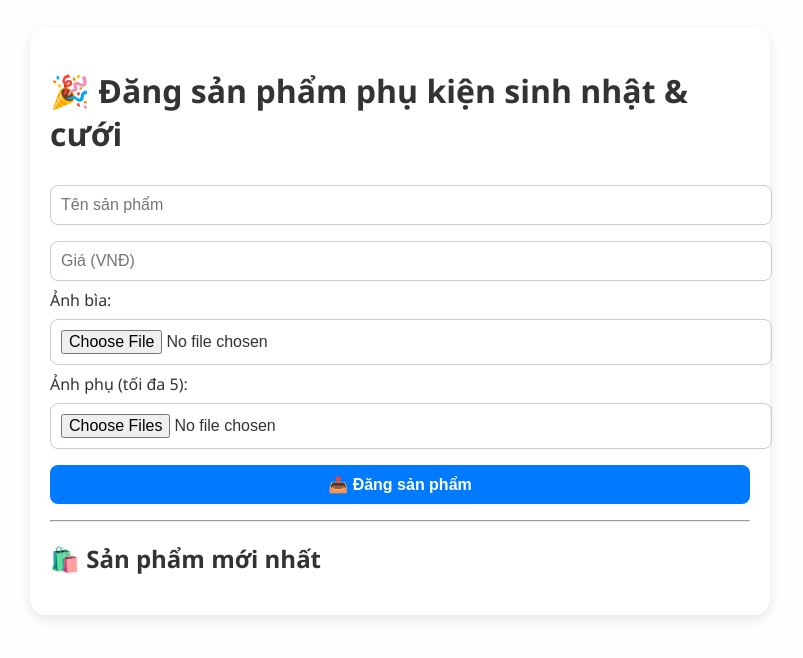
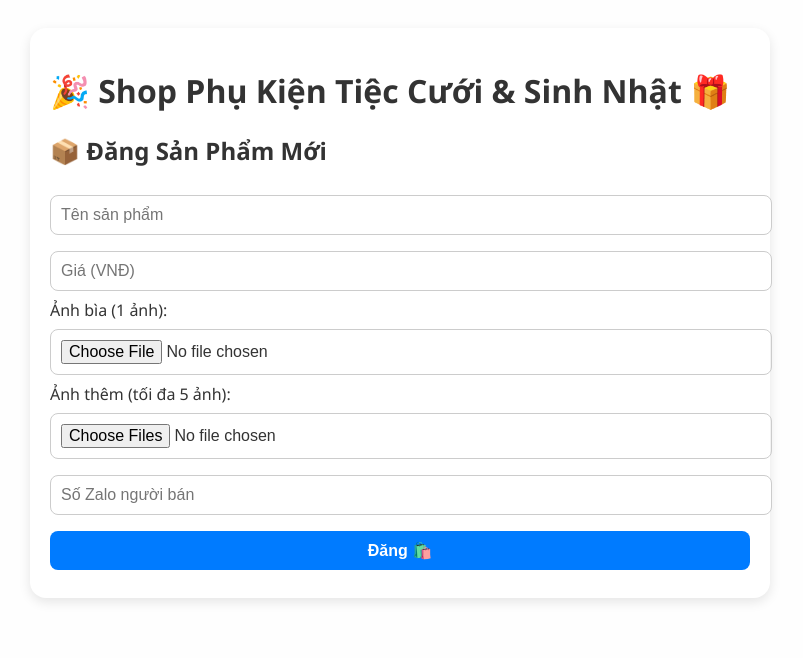
Before and after one commit to trongtuyen89/shop.github.io, a website: page index.html in a window 1280 px wide. Shown: the whole page, without its empty margins (240-1043 px from the left). Drawn offline with Linux system fonts and the light colour scheme; no server answers.

Commit message:
Update index.html

```diff
--- a/index.html
+++ b/index.html
@@ -3,31 +3,27 @@
 <head>
   <meta charset="UTF-8" />
   <meta name="viewport" content="width=device-width, initial-scale=1.0"/>
-  <title>Shop NTR Khang</title>
+  <title>🎉 Shop Phụ Kiện Tiệc Cưới & Sinh Nhật 🎁</title>
   <link rel="stylesheet" href="style.css" />
 </head>
 <body>
   <div class="container">
-    <h1>🎉 Đăng sản phẩm phụ kiện sinh nhật & cưới</h1>
-    <form id="uploadForm">
-      <input type="text" id="name" placeholder="Tên sản phẩm" required /><br>
-      <input type="number" id="price" placeholder="Giá (VNĐ)" required /><br>
+    <h1>🎉 Shop Phụ Kiện Tiệc Cưới & Sinh Nhật 🎁</h1>
+    <h2>📦 Đăng Sản Phẩm Mới</h2>
 
-      <label>Ảnh bìa:</label>
-      <input type="file" id="cover" accept="image/*" required /><br>
+    <form id="uploadForm" enctype="multipart/form-data" method="POST" action="https://shoptuyentran-backend.onrender.com/upload">
+      <input type="text" name="name" placeholder="Tên sản phẩm" required /><br>
+      <input type="number" name="price" placeholder="Giá (VNĐ)" required /><br>
 
-      <label>Ảnh phụ (tối đa 5):</label>
-      <input type="file" id="moreImages" accept="image/*" multiple /><br>
+      <label>Ảnh bìa (1 ảnh):</label><br>
+      <input type="file" name="cover" accept="image/*" required /><br>
 
-      <button type="submit">📤 Đăng sản phẩm</button>
+      <label>Ảnh thêm (tối đa 5 ảnh):</label><br>
+      <input type="file" name="images" accept="image/*" multiple /><br>
+
+      <input type="text" name="zalo" placeholder="Số Zalo người bán" required /><br>
+      <button type="submit">Đăng 🛍️</button>
     </form>
-
-    <hr />
-
-    <h2>🛍️ Sản phẩm mới nhất</h2>
-    <div id="productList" class="products"></div>
   </div>
-
-  <script src="script.js"></script>
 </body>
 </html>
```
